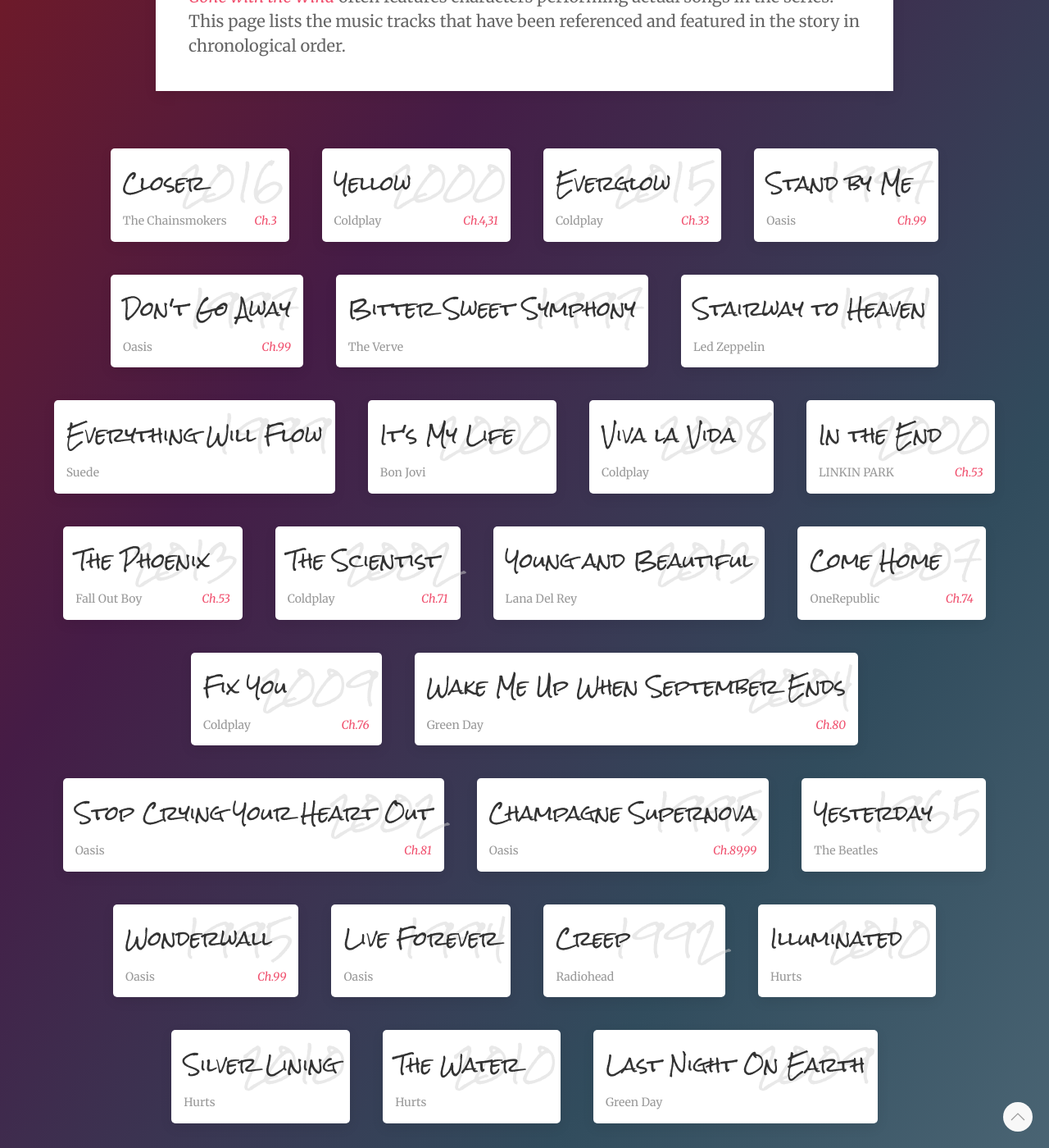
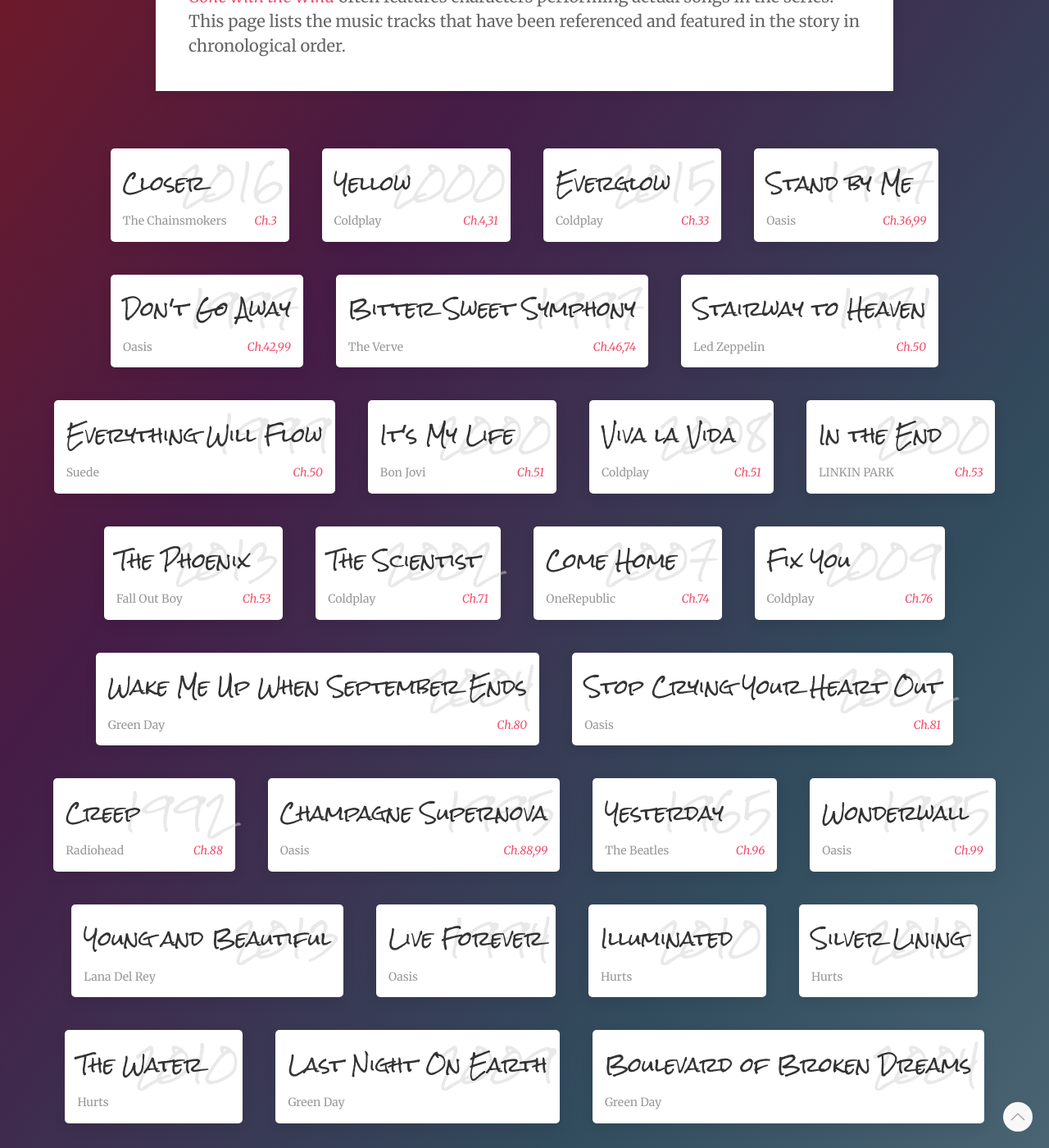
Before and after one commit to QingCuo/QingCuo.github.io, a Jekyll site: the page built from playlist.html, in a window 1280 px wide and 1400 px high, scrolled down 474 px. Shown: the whole window at 82% size. Built offline with Jekyll 4.4.1, drawn with Linux system fonts in a browser that asks for light colours; nearby versions of some CDN libraries; some web fonts are replaced.

Commit message:
Added the rest of chapter numbers
Moved unknown ones to the back

```diff
--- a/playlist.html
+++ b/playlist.html
@@ -61,7 +61,7 @@ title: Music Playlists
 			        <div class="uk-card-body uk-padding-small">
 			            <h1 class="year-namecard uk-text-right uk-margin-large-left">1997</h1>
 			            <h3 class="uk-card-title uk-text-left">Stand by Me</h3>
-			            <p class="uk-text-meta uk-text-left">Oasis <em class="uk-float-right uk-margin-small-left">Ch.99</em></p>
+			            <p class="uk-text-meta uk-text-left">Oasis <em class="uk-float-right uk-margin-small-left">Ch.36,99</em></p>
 			        </div>
 			    </div>
 			</div>
@@ -73,7 +73,7 @@ title: Music Playlists
 			        <div class="uk-card-body uk-padding-small">
 			            <h1 class="year-namecard uk-text-right uk-margin-large-left">1997</h1>
 			            <h3 class="uk-card-title uk-text-left">Don't Go Away</h3>
-			            <p class="uk-text-meta uk-text-left">Oasis <em class="uk-float-right uk-margin-small-left">Ch.99</em></p>
+			            <p class="uk-text-meta uk-text-left">Oasis <em class="uk-float-right uk-margin-small-left">Ch.42,99</em></p>
 			        </div>
 			    </div>
 			</div>
@@ -85,7 +85,7 @@ title: Music Playlists
 			        <div class="uk-card-body uk-padding-small">
 			            <h1 class="year-namecard uk-text-right uk-margin-large-left">1997</h1>
 			            <h3 class="uk-card-title uk-text-left">Bitter Sweet Symphony</h3>
-			            <p class="uk-text-meta uk-text-left">The Verve</p>
+			            <p class="uk-text-meta uk-text-left">The Verve <em class="uk-float-right uk-margin-small-left">Ch.46,74</em></p>
 			        </div>
 			    </div>
 			</div>
@@ -97,7 +97,7 @@ title: Music Playlists
 			        <div class="uk-card-body uk-padding-small">
 			            <h1 class="year-namecard uk-text-right uk-margin-large-left">1971</h1>
 			            <h3 class="uk-card-title uk-text-left">Stairway to Heaven</h3>
-			            <p class="uk-text-meta uk-text-left">Led Zeppelin</p>
+			            <p class="uk-text-meta uk-text-left">Led Zeppelin <em class="uk-float-right uk-margin-small-left">Ch.50</em></p>
 			        </div>
 			    </div>
 			</div>
@@ -109,7 +109,7 @@ title: Music Playlists
 			        <div class="uk-card-body uk-padding-small">
 			            <h1 class="year-namecard uk-text-right uk-margin-large-left">1999</h1>
 			            <h3 class="uk-card-title uk-text-left">Everything Will Flow</h3>
-			            <p class="uk-text-meta uk-text-left">Suede</p>
+			            <p class="uk-text-meta uk-text-left">Suede <em class="uk-float-right uk-margin-small-left">Ch.50</em></p>
 			        </div>
 			    </div>
 			</div>
@@ -121,7 +121,7 @@ title: Music Playlists
 			        <div class="uk-card-body uk-padding-small">
 			            <h1 class="year-namecard uk-text-right uk-margin-large-left">2000</h1>
 			            <h3 class="uk-card-title uk-text-left">It's My Life</h3>
-			            <p class="uk-text-meta uk-text-left">Bon Jovi</p>
+			            <p class="uk-text-meta uk-text-left">Bon Jovi <em class="uk-float-right uk-margin-small-left">Ch.51</em></p>
 			        </div>
 			    </div>
 			</div>
@@ -133,7 +133,7 @@ title: Music Playlists
 			        <div class="uk-card-body uk-padding-small">
 			            <h1 class="year-namecard uk-text-right uk-margin-large-left">2008</h1>
 			            <h3 class="uk-card-title uk-text-left">Viva la Vida</h3>
-			            <p class="uk-text-meta uk-text-left">Coldplay</p>
+			            <p class="uk-text-meta uk-text-left">Coldplay <em class="uk-float-right uk-margin-small-left">Ch.51</em></p>
 			        </div>
 			    </div>
 			</div>
@@ -170,18 +170,6 @@ title: Music Playlists
 			            <h1 class="year-namecard uk-text-right uk-margin-large-left">2002</h1>
 			            <h3 class="uk-card-title uk-text-left">The Scientist</h3>
 			            <p class="uk-text-meta uk-text-left">Coldplay <em class="uk-float-right uk-margin-small-left">Ch.71</em></p>
-			        </div>
-			    </div>
-			</div>
-		</div>
-
-		<div>
-			<div class="uk-card uk-card-default uk-border-rounded">
-			    <div>
-			        <div class="uk-card-body uk-padding-small">
-			            <h1 class="year-namecard uk-text-right uk-margin-large-left">2013</h1>
-			            <h3 class="uk-card-title uk-text-left">Young and Beautiful</h3>
-			            <p class="uk-text-meta uk-text-left">Lana Del Rey</p>
 			        </div>
 			    </div>
 			</div>
@@ -239,9 +227,21 @@ title: Music Playlists
 			<div class="uk-card uk-card-default uk-border-rounded">
 			    <div>
 			        <div class="uk-card-body uk-padding-small">
+			            <h1 class="year-namecard uk-text-right uk-margin-large-left">1992</h1>
+			            <h3 class="uk-card-title uk-text-left">Creep</h3>
+			            <p class="uk-text-meta uk-text-left">Radiohead <em class="uk-float-right uk-margin-small-left">Ch.88</em></p>
+			        </div>
+			    </div>
+			</div>
+		</div>
+
+		<div>
+			<div class="uk-card uk-card-default uk-border-rounded">
+			    <div>
+			        <div class="uk-card-body uk-padding-small">
 			            <h1 class="year-namecard uk-text-right uk-margin-large-left">1995</h1>
 			            <h3 class="uk-card-title uk-text-left">Champagne Supernova</h3>
-			            <p class="uk-text-meta uk-text-left">Oasis <em class="uk-float-right uk-margin-small-left">Ch.89,99</em></p>
+			            <p class="uk-text-meta uk-text-left">Oasis <em class="uk-float-right uk-margin-small-left">Ch.88,99</em></p>
 			        </div>
 			    </div>
 			</div>
@@ -253,7 +253,7 @@ title: Music Playlists
 			        <div class="uk-card-body uk-padding-small">
 			            <h1 class="year-namecard uk-text-right uk-margin-large-left">1965</h1>
 			            <h3 class="uk-card-title uk-text-left">Yesterday</h3>
-			            <p class="uk-text-meta uk-text-left">The Beatles</p>
+			            <p class="uk-text-meta uk-text-left">The Beatles <em class="uk-float-right uk-margin-small-left">Ch.96</em></p>
 			        </div>
 			    </div>
 			</div>
@@ -275,9 +275,9 @@ title: Music Playlists
 			<div class="uk-card uk-card-default uk-border-rounded">
 			    <div>
 			        <div class="uk-card-body uk-padding-small">
-			            <h1 class="year-namecard uk-text-right uk-margin-large-left">1994</h1>
-			            <h3 class="uk-card-title uk-text-left">Live Forever</h3>
-			            <p class="uk-text-meta uk-text-left">Oasis</p>
+			            <h1 class="year-namecard uk-text-right uk-margin-large-left">2013</h1>
+			            <h3 class="uk-card-title uk-text-left">Young and Beautiful</h3>
+			            <p class="uk-text-meta uk-text-left">Lana Del Rey</p>
 			        </div>
 			    </div>
 			</div>
@@ -287,9 +287,9 @@ title: Music Playlists
 			<div class="uk-card uk-card-default uk-border-rounded">
 			    <div>
 			        <div class="uk-card-body uk-padding-small">
-			            <h1 class="year-namecard uk-text-right uk-margin-large-left">1992</h1>
-			            <h3 class="uk-card-title uk-text-left">Creep</h3>
-			            <p class="uk-text-meta uk-text-left">Radiohead</p>
+			            <h1 class="year-namecard uk-text-right uk-margin-large-left">1994</h1>
+			            <h3 class="uk-card-title uk-text-left">Live Forever</h3>
+			            <p class="uk-text-meta uk-text-left">Oasis</p>
 			        </div>
 			    </div>
 			</div>
```
